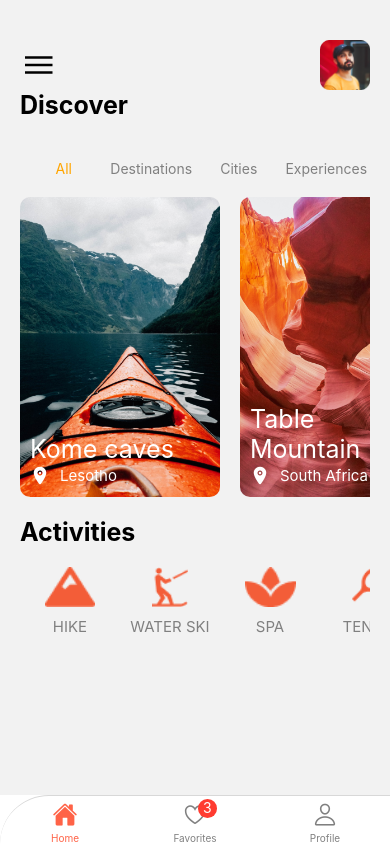
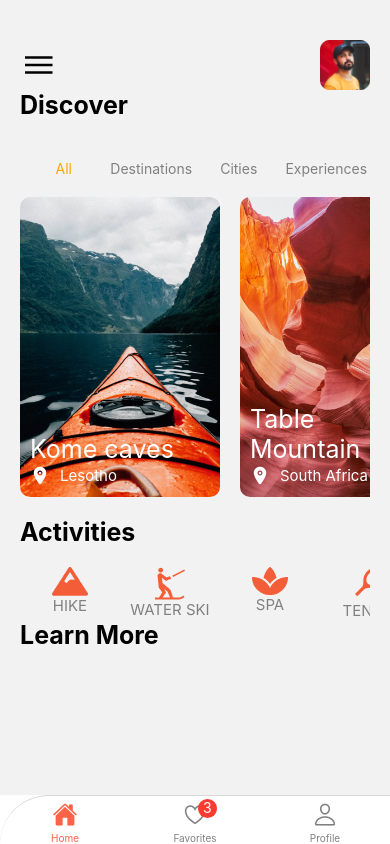
Before and after one commit to Montso-Matlaletsa/Travel, a React Native app: screen /Home in a window 390 px wide. Built offline with nearby package versions, Linux system fonts and the light colour scheme.

Commit message:
add scrollview to a home component

```diff
--- a/src/components/Activities/Activities.tsx
+++ b/src/components/Activities/Activities.tsx
@@ -1,12 +1,21 @@
 import { ScrollView, Image, View, Text } from "react-native";
-import React from "react";
-import { ActivityList } from "../../../Data";
+import React, { FC } from "react";
 import { styles } from "./Styles";
+import { Activity } from "../../@types/types";
 
-const Activities = () => {
+interface IActivityProps {
+  activities: Activity[];
+}
+
+const Activities: FC<IActivityProps> = ({ activities }) => {
   return (
-    <ScrollView horizontal showsHorizontalScrollIndicator={false}>
-      {ActivityList.map((activity, index) => (
+    <ScrollView
+      style={{ maxHeight: 85 }}
+      horizontal
+      showsHorizontalScrollIndicator={false}
+      contentContainerStyle={{ flexWrap: "wrap" }}
+    >
+      {activities.map((activity, index) => (
         <View style={styles.activityContainer}>
           <Image
             //@ts-ignore
--- a/src/components/Activities/Styles.ts
+++ b/src/components/Activities/Styles.ts
@@ -4,12 +4,10 @@ export const styles = StyleSheet.create({
     activityContainer:{
         width: 100,
         alignItems: 'center',
-        marginTop: 20
+        marginTop: 20,
     },
     image:{
         width: '100%',
-        height: 40,
-        marginBottom: 10
     },
     title:{
         fontSize: 15,
--- a/src/screens/Home/Home.tsx
+++ b/src/screens/Home/Home.tsx
@@ -1,10 +1,10 @@
-import { View, Text, Image } from "react-native";
+import { View, Text, Image, ScrollView } from "react-native";
 import React, { useState } from "react";
 import { styles } from "./style";
 import { Ionicons } from "@expo/vector-icons";
 import Categories from "../../components/Category";
 import ShowPlaces from "../../components/ShowPlaces";
-import { categories, places } from "../../../Data";
+import { ActivityList, categories, places } from "../../../Data";
 import Activities from "../../components/Activities";
 
 export default function Home() {
@@ -19,6 +19,7 @@ export default function Home() {
         />
       </View>
 
+      <ScrollView>
         <Text style={styles.title}>Discover</Text>
         <Categories
           categories={categories}
@@ -30,7 +31,10 @@ export default function Home() {
         </Categories>
 
         <Text style={styles.title}>Activities</Text>
-      <Activities />
+
+        <Activities activities={ActivityList} />
+        <Text style={styles.title}>Learn More</Text>
+      </ScrollView>
     </View>
   );
 }
```
Lines whose indentation alone changed are shown as unchanged.
